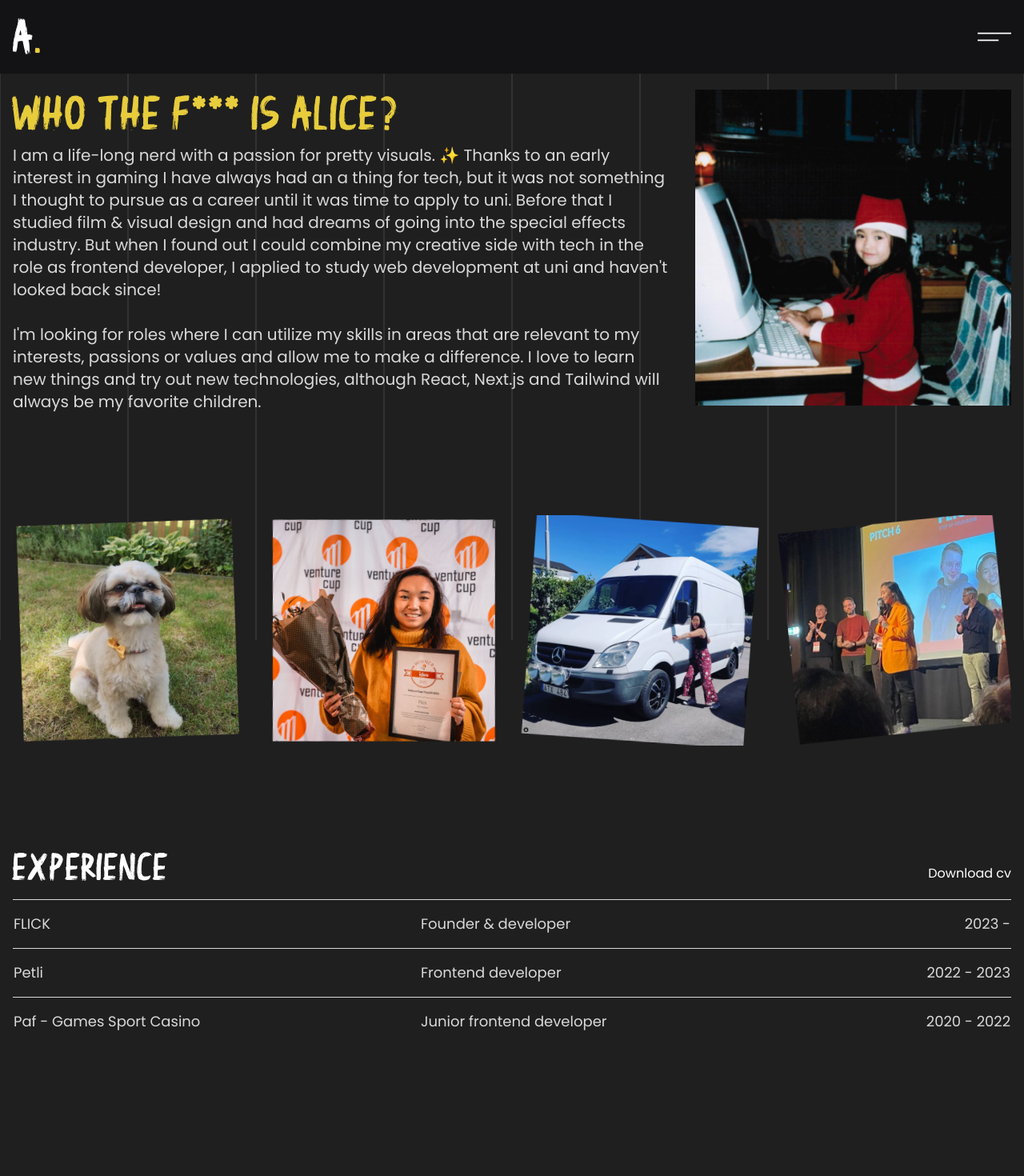
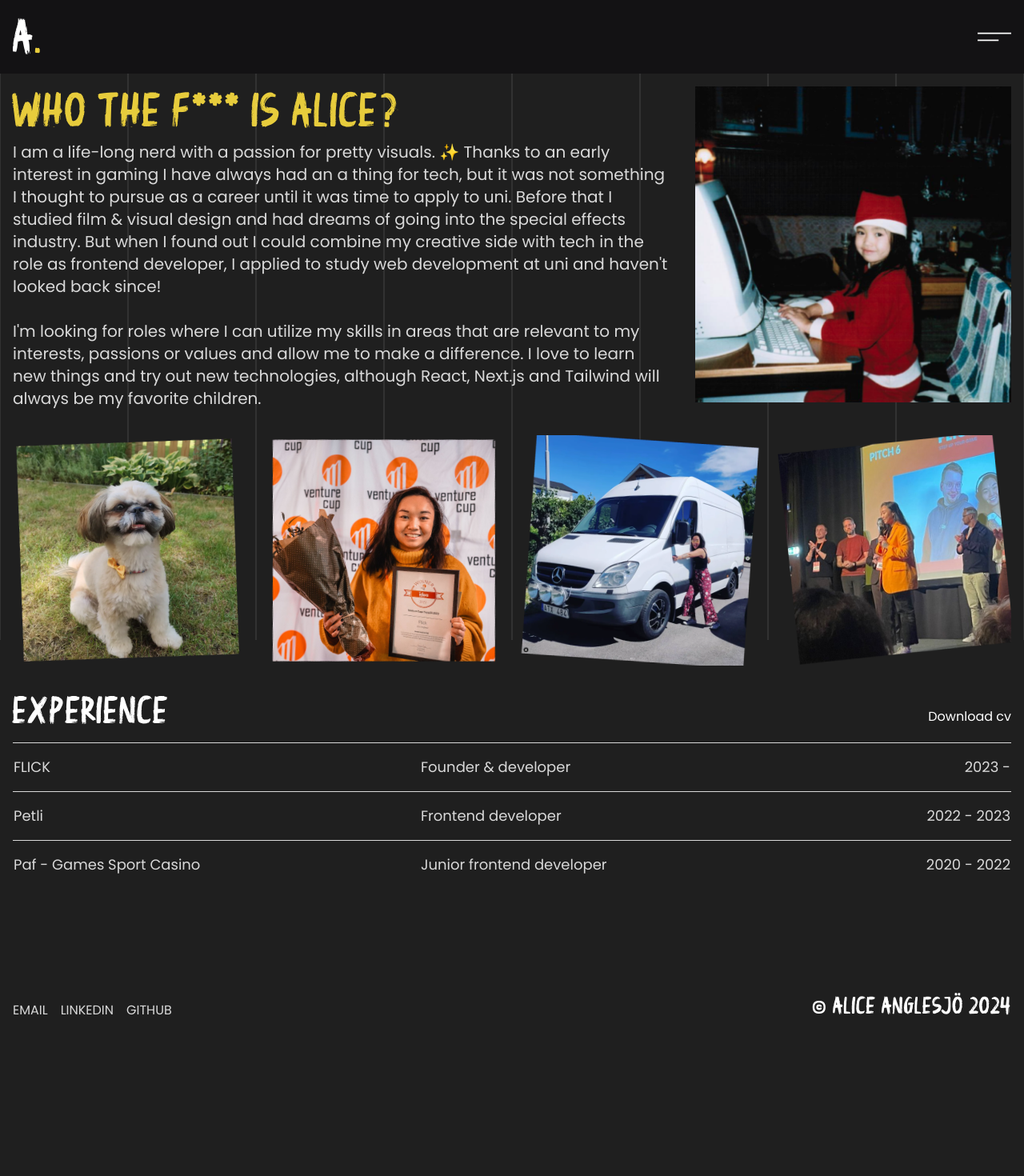
Before and after one commit to alice-ang/portfolio-v2, a Next.js app: page /about in a window 1280 px wide. Shown: the top 1470 px of the page at 80% size. After the commit the page ends 1355 px from the top, so only its background shows below. Built offline with nearby package versions, Linux system fonts and the light colour scheme.

Commit message:
fix: padding

```diff
--- a/src/app/about/page.tsx
+++ b/src/app/about/page.tsx
@@ -8,7 +8,7 @@ import Link from "next/link";
 export default function About() {
   return (
     <main>
-      <section className="py-24">
+      <section className="">
         <Constraints>
           <div className="grid grid-cols-12 gap-8 2xl:gap-[130px]  ">
             <div className="col-span-12 md:col-span-8 space-y-2">
@@ -60,7 +60,7 @@ export default function About() {
           </div>
         </Constraints>
       </section>
-      <section className="py-24">
+      <section className="">
         <Constraints>
           <div className="flex justify-between items-center">
             <h3 className="pb-4">Experience</h3>
--- a/src/app/layout.tsx
+++ b/src/app/layout.tsx
@@ -31,7 +31,7 @@ export default function RootLayout({
       <html lang="en">
         <body
           className={`${poppins.variable} ${feta.className}
-           pb-12   `}
+           pb-12 `}
         >
           <Header />
           <LineGrid />
--- a/src/app/page.tsx
+++ b/src/app/page.tsx
@@ -25,7 +25,7 @@ export default function Home() {
 
   return (
     <main className="flex flex-col justify-between items-stretch min-h-screen">
-      <section className="py-28">
+      <section className="pt-16">
         <div className="flex flex-col justify-between items-stretch space-y-16">
           <Constraints>
             <div className="grid grid-cols-2 gap-16 w-full">
--- a/src/app/projects/[id]/page.tsx
+++ b/src/app/projects/[id]/page.tsx
@@ -35,9 +35,9 @@ export default function Project({ params }: { params: { id: string } }) {
   return (
     <div
       ref={targetRef}
-      className="relative h-[400vh] mx-auto max-w-screen-2xl pt-28"
+      className="relative h-[400vh] mx-auto max-w-screen-2xl pt-16"
     >
-      <div className="sticky top-0 flex h-screen items-center overflow-hidden flex-col justify-center space-y-4 md:space-y-8 p-4">
+      <div className="sticky top-0 flex h-screen items-center flex-col justify-center space-y-4 md:space-y-8 p-4">
         <div
           className={cn(
             data.projectStatus === "WIP"
--- a/src/app/projects/page.tsx
+++ b/src/app/projects/page.tsx
@@ -19,7 +19,7 @@ export default function About() {
 
   return (
     <main className="min-h-screen">
-      <section className="py-24">
+      <section className="">
         <Constraints>
           <div className="space-y-16">
             <div className="space-y-4">
--- a/src/components/nav/Header.tsx
+++ b/src/components/nav/Header.tsx
@@ -41,7 +41,7 @@ export const Header = () => {
   }, [pathname]);
 
   return (
-    <div className="bg-palette-darkBackground fixed w-full box-border	z-10 ">
+    <div className="bg-palette-darkBackground sticky top-0 w-full box-border	z-10 ">
       <Constraints>
         <nav className="flex flex-row justify-between">
           <Logo>A</Logo>
```
